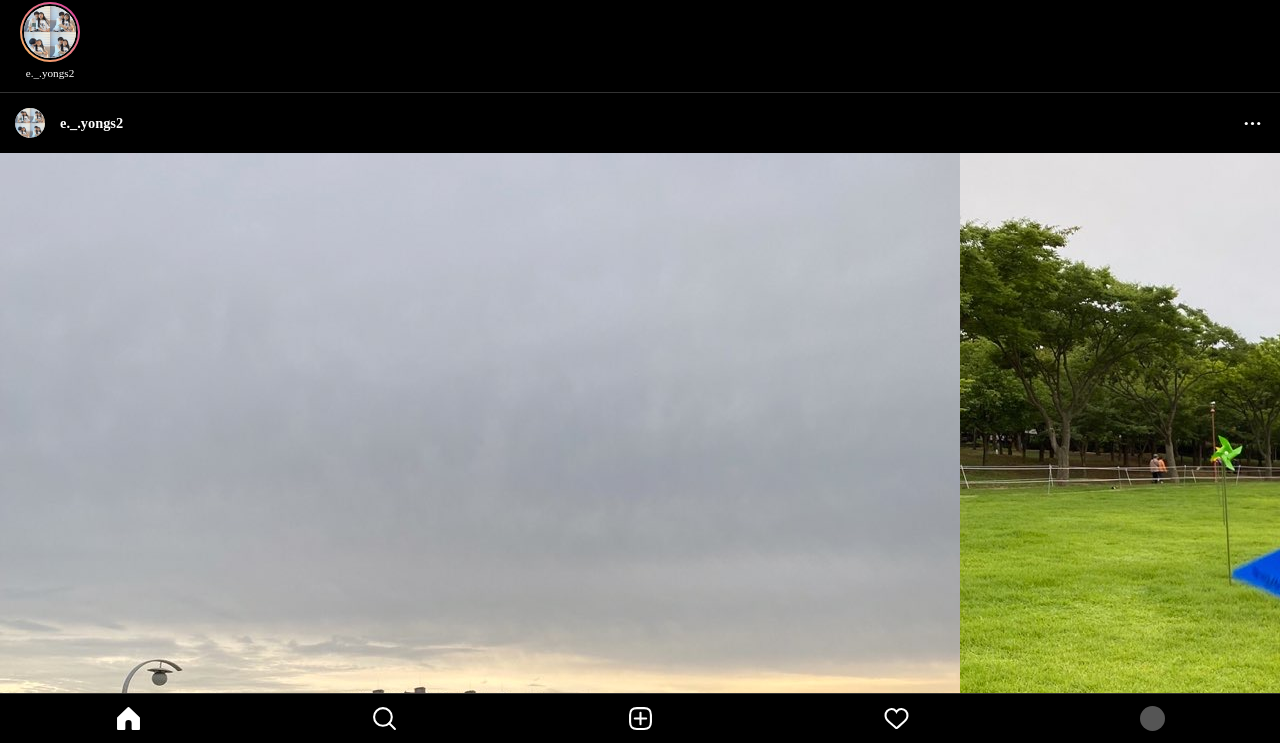
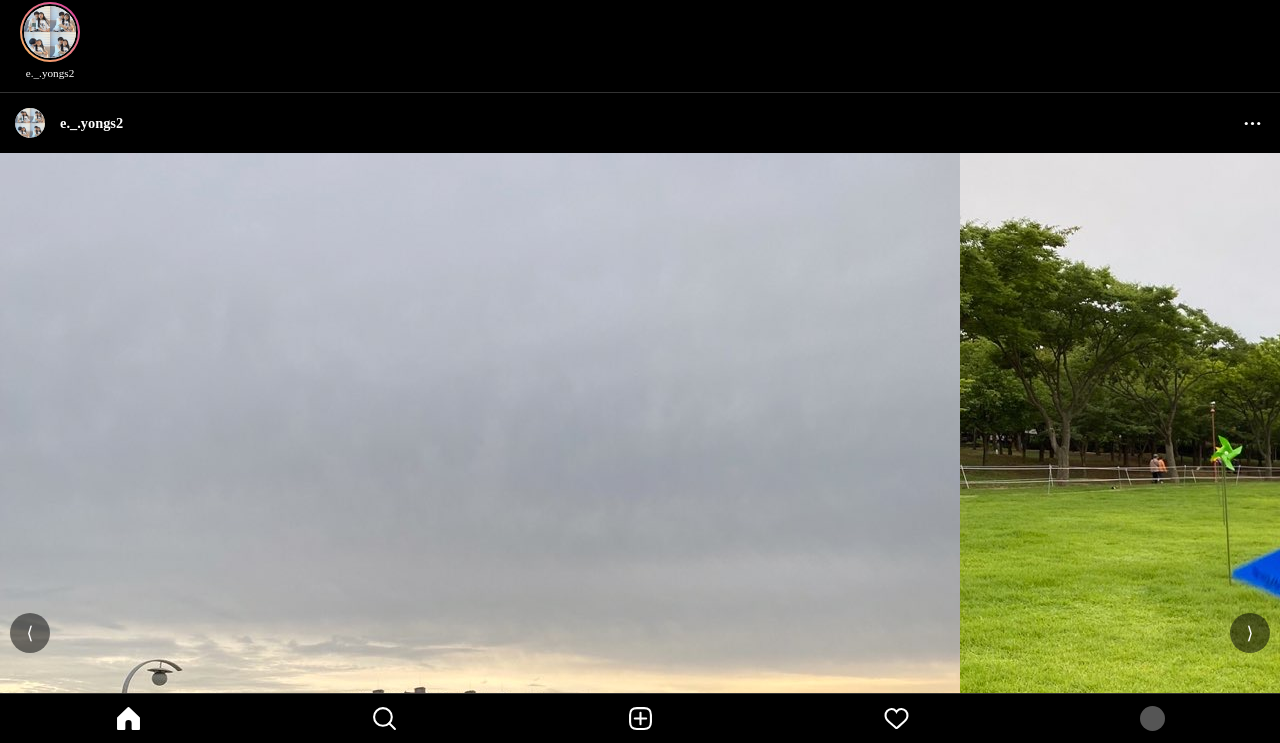
Before and after one commit to lKori/700_day_anniversary, a plain HTML site: page html/home.html in a window 1280 px wide. Shown: the part 57-800 px from the top of the page. Drawn offline with Linux system fonts and the light colour scheme.

Commit message:
220627_ver1.8

```diff
--- a/html/home.html
+++ b/html/home.html
@@ -77,6 +77,10 @@
               <img src="../img/post_01/image_03.jpg" />
               <img src="../img/post_01/image_04.jpg" />
               <img src="../img/post_01/image_05.jpg" />
+            </div>
+            <div class="slideBtn">
+              <span class="prevBtn">&lang;</span>
+              <span class="nextBtn">&rang;</span>
             </div>
           </div>
           <div class="post__footer">
--- a/scss/home.scss
+++ b/scss/home.scss
@@ -163,6 +163,7 @@ $borderColor: #333;
       }
 
       .post__content {
+        position: relative;
         width: 100vw;
         min-height: 300px;
         background-color: #000;
@@ -180,6 +181,29 @@ $borderColor: #333;
             height: 100%;
             object-fit: cover;
           }
+        }
+
+        .prevBtn,
+        .nextBtn {
+          position: absolute;
+          display: flex;
+          justify-content: center;
+          align-items: center;
+          width: 40px;
+          height: 40px;
+          top: 50%;
+          transform: translateY(-50%);
+          font-size: 1.1rem;
+          color: #fff;
+          background: rgba(0, 0, 0, 0.5);
+          border-radius: 50%;
+        }
+
+        .prevBtn {
+          left: 10px;
+        }
+        .nextBtn {
+          right: 10px;
         }
       }
 
```
Also changed, not shown: html/dm.html (+8 -0 lines), css/home.css, 1 other file.
